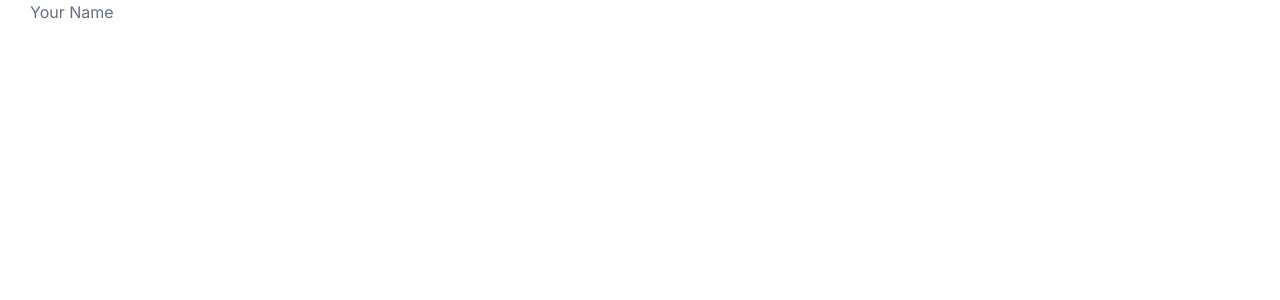
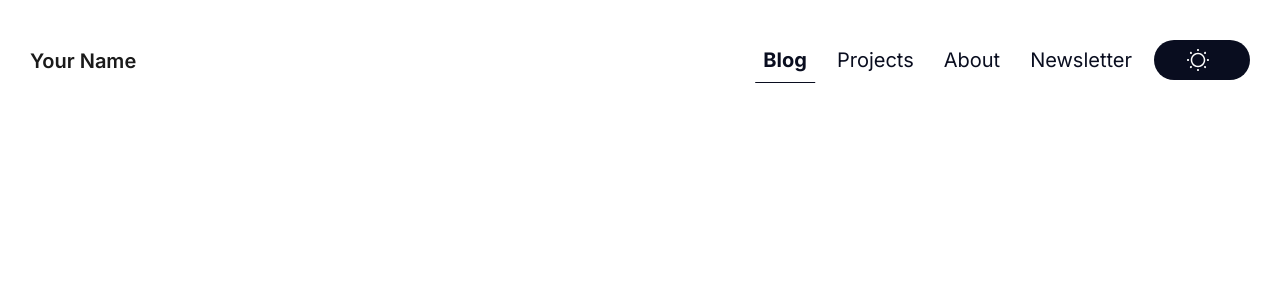
Before and after one commit to Roisfaozi/next-ai-blog, a Next.js app: page / in a window 1280 px wide. Shown: the top 300 px of the page. Built offline with nearby package versions, Linux system fonts and the light colour scheme.

Commit message:
create darkmode togle

```diff
--- a/src/Components/Navbar.tsx
+++ b/src/Components/Navbar.tsx
@@ -1,22 +1,69 @@
 "use client"
 
-import { useState } from "react";
+import { useTheme } from 'next-themes';
+import { useEffect, useState } from "react";
 import Navlink from './Navlink';
+import { IconOutlineMoon1 } from './icons/IconOutlineMoon1';
+import { IconOutlineSun } from './icons/IconOutlineSun';
 
 function NavBar() {
   const [navbar, setNavbar] = useState(false);
 
+
+
+
   return (
-    <nav className="w-full bg-white sticky top-0 dark:bg-[#090D1F] z-50">
-      <div className="w-full h-[65px] py-2.5 justify-between items-center gap-3.5 inline-flex ">
-        <p className="text-white text-[20px] font-semibold leading-normal">Your Name</p>
-        <div>
-
-          <Navlink />
-        </div>
-      </div>
-    </nav>
+    <header className="header">
+      <nav className="navbar">
+        <div className="logo">Your Name</div>
+        <Navlink >
+          <DarkModeToggle />
+        </Navlink>
+      </nav>
+    </header>
   );
 }
 
 export default NavBar
+
+function DarkModeToggle({ colour = 'bg-blue-600', on = false, tabIndex = 0 }) {
+  const [isOn, setIsOn] = useState(on);
+  const [mounted, setMounted] = useState(false);
+  const { theme, setTheme } = useTheme();
+
+  useEffect(() => {
+    setMounted(true);
+  }, []);
+
+  if (!mounted) {
+    return null;
+  }
+  function toggle() {
+    setTheme(theme === 'dark' ? 'light' : 'dark');
+  }
+
+  function handleClick() {
+    toggle()
+  }
+
+  function handleKeyDown({ key }: any) {
+    if (key === 'Enter') toggle();
+  }
+
+  return (
+    <div
+      role="checkbox"
+      tabIndex={0}
+      onKeyDown={handleKeyDown}
+      onClick={handleClick}
+      className={`toggle-mode ${theme === 'dark' ? '' : 'justify-end'}`}
+    >
+      <div className={`w-6 h-6 absolute dark:bg-dark bg-white rounded-2xl border-none transform left-4 duration-200 ease-out ${theme === 'dark' ? 'translate-x-10' : 'translate-x-0 '}`} />
+      {theme === 'dark' ? (
+        <IconOutlineMoon1 className="icon-instance-node" />
+      ) : (
+        <IconOutlineSun className="icon-instance-node" />
+      )}
+    </div>
+  );
+}
--- a/src/Components/Navlink.tsx
+++ b/src/Components/Navlink.tsx
@@ -4,20 +4,21 @@ import Link from 'next/link'
 import { usePathname } from 'next/navigation'
 import { navigation } from '../utils/constants'
 
-type Props = {}
+type Props = { children?: any }
 
-function Navlink({ }: Props) {
+function Navlink({ children }: Props) {
   const pathname = usePathname()
   const active = navigation.findIndex((e) => e.path === pathname)
   return (
-    <ul className="header_nav">
+    <ul className="menu">
       {navigation.map((e, i) => (
-        <li key={i} className={`${i === active ? 'active font-bold' : ''}`}>
-          <Link href={e.path}>
+        <li key={i} className={`${i === active ? 'active' : ''}`}>
+          <Link href={e.path} className='link'>
             {e.display}
           </Link>
         </li>
       ))}
+      {children}
     </ul>
 
   )
--- a/src/app/globals.css
+++ b/src/app/globals.css
@@ -6,7 +6,22 @@ html {
   font-size: 100%;
 }
 body {
-  @apply box-border max-w-[1440px] h-[1080px] font-normal w-full justify-center items-start mx-auto md:px-[30px] px-0 bg-white dark:bg-[#090D1F] text-[#667085] dark:text-[#C0C5D0];
+  @apply box-border max-w-[1440px] h-[1080px] font-normal w-full justify-center items-start mx-auto md:px-[30px] px-0 bg-white dark:bg-dark text-[#667085] dark:text-[#C0C5D0];
+}
+.header {
+  @apply py-[30px] sticky w-full;
+}
+
+.navbar {
+  @apply text-bgdark dark:text-white flex items-center justify-between py-[10px] relative w-full;
+}
+
+.logo {
+  @apply text-[20px] font-semibold leading-normal;
+}
+
+.menu {
+  @apply justify-start items-start gap-3.5 flex;
 }
 
 .text-primary {
@@ -16,16 +31,28 @@ body {
 .text-primary:hover {
   @apply text-[#8a95ac] dark:text-[#d5d9e1];
 }
-.header_nav {
-  @apply sm:list-none flex justify-start items-start relative;
-}
+
 .header_nav > * ~ * {
   @apply sm:ml-8 ml-0;
 }
-.header_nav li {
-  @apply py-1 px-0 relative text-white text-[20px] leading-normal after:absolute after:bottom-0 after:left-1/2 after:w-0 after:-translate-x-1/2 after:transition-width after:duration-300 after:ease-in after:h-[1px] after:bg-white;
+.menu li {
+  @apply list-none p-2 relative w-fit after:absolute after:-bottom-0.5 after:left-1/2 after:w-0 after:-translate-x-1/2 after:transition-width after:duration-300 after:ease-in after:h-[1px] after:dark:bg-white after:bg-dark;
 }
 
-.header_nav li.active {
-  @apply after:w-full;
+.menu .active {
+  @apply font-bold after:w-full;
 }
+
+.link {
+  @apply text-dark dark:text-white text-[20px] leading-[24px] -mt-[1px] relative inline;
+}
+
+.toggle-mode {
+  @apply w-24 h-10 px-4 py-2 bg-dark dark:bg-white rounded-[29px] relative items-start gap-4 flex;
+}
+
+.icon-instance-node {
+  height: 24px !important;
+  min-width: 24px !important;
+  position: relative !important;
+}
--- a/src/app/page.tsx
+++ b/src/app/page.tsx
@@ -1,7 +1,7 @@
 
 function Home() {
   return (
-    <div className="h-[465px] py-[30px] bg-white flex-col justify-center items-start gap-[50px] flex">
+    <div className="h-[465px] py-[30px] bg-white flex-col justify-center items-start flex w-full">
 
 
     </div>
--- a/tailwind.config.js
+++ b/tailwind.config.js
@@ -17,6 +17,10 @@ module.exports = {
       boxShadow: {
         poster: 'rgba(100, 100, 111, 0.2) 0px 7px 29px 0px',
       },
+      colors: {
+        dark: '#090D1F',
+        bgdark: '#1A1A1A',
+      },
     },
   },
   future: {
```
